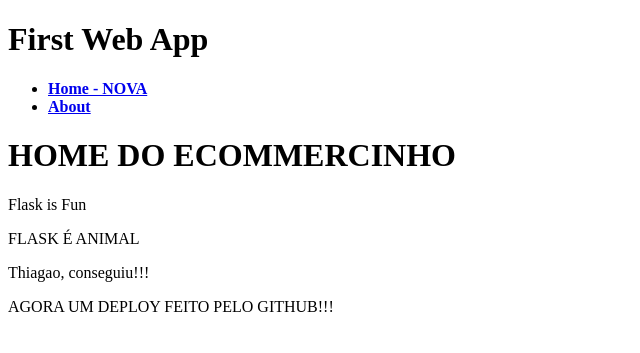
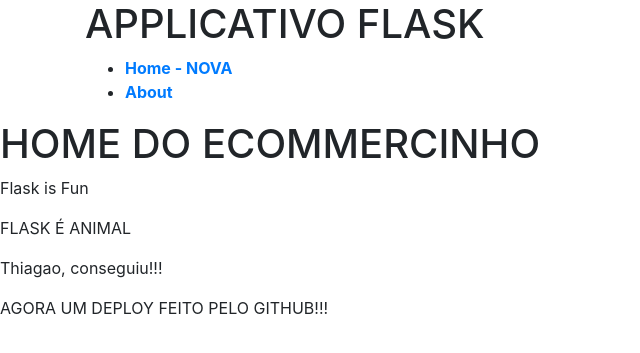
Before and after one commit to thiagofhold/ecommercinho_flask, a Flask app: page / in a window 1280 px wide. Shown: the top 353 px of the page, without its empty margins (0-640 px from the left). Run offline with Flask 2, Linux system fonts and the light colour scheme; some libraries are stand-ins or nearby versions.

Commit message:
alteraçao total dos arquivos da home

```diff
--- a/templates/template.html
+++ b/templates/template.html
@@ -8,11 +8,16 @@
  <script type="text/javascript"
  src="{{ url_for('static', filename='js/application_js.js') }}"></script>
 
+ <link rel="stylesheet" href="https://stackpath.bootstrapcdn.com/bootstrap/4.3.1/css/bootstrap.min.css" integrity="sha384-ggOyR0iXCbMQv3Xipma34MD+dH/1fQ784/j6cY/iJTQUOhcWr7x9JvoRxT2MZw1T" crossorigin="anonymous">
+ <script src="https://code.jquery.com/jquery-3.3.1.slim.min.js" integrity="sha384-q8i/X+965DzO0rT7abK41JStQIAqVgRVzpbzo5smXKp4YfRvH+8abtTE1Pi6jizo" crossorigin="anonymous"></script>
+ <script src="https://cdnjs.cloudflare.com/ajax/libs/popper.js/1.14.7/umd/popper.min.js" integrity="sha384-UO2eT0CpHqdSJQ6hJty5KVphtPhzWj9WO1clHTMGa3JDZwrnQq4sF86dIHNDz0W1" crossorigin="anonymous"></script>
+ <script src="https://stackpath.bootstrapcdn.com/bootstrap/4.3.1/js/bootstrap.min.js" integrity="sha384-JjSmVgyd0p3pXB1rRibZUAYoIIy6OrQ6VrjIEaFf/nJGzIxFDsf4x0xIM+B07jRM" crossorigin="anonymous"></script>
+
 </head>
 <body>
   <header>
     <div class="container">
-        <h1 class="logo">First Web App</h1>
+      <h1 class="logo">APPLICATIVO FLASK</h1>
       <strong><nav>
         <ul class="menu">
           <li><a href="{{ url_for('home') }}">Home - NOVA</a></li>
```
Lines whose indentation alone changed are shown as unchanged.
